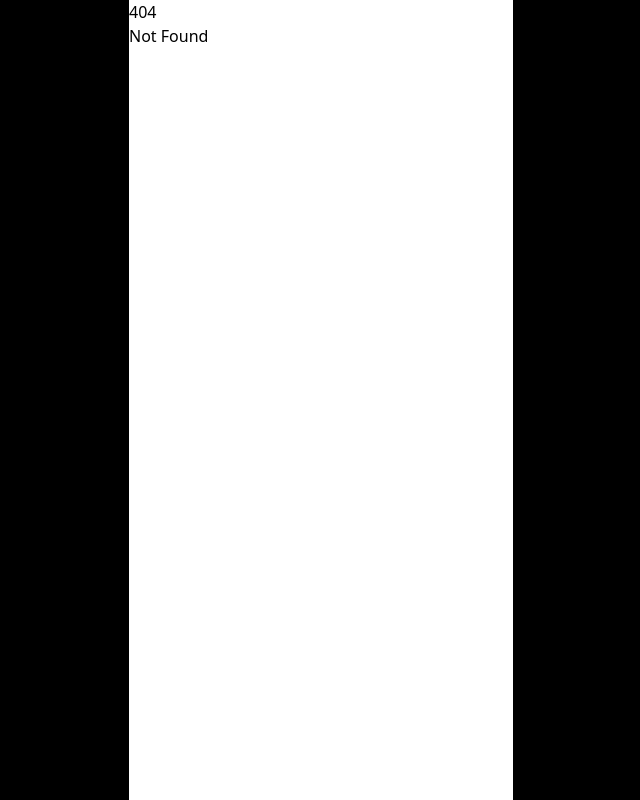
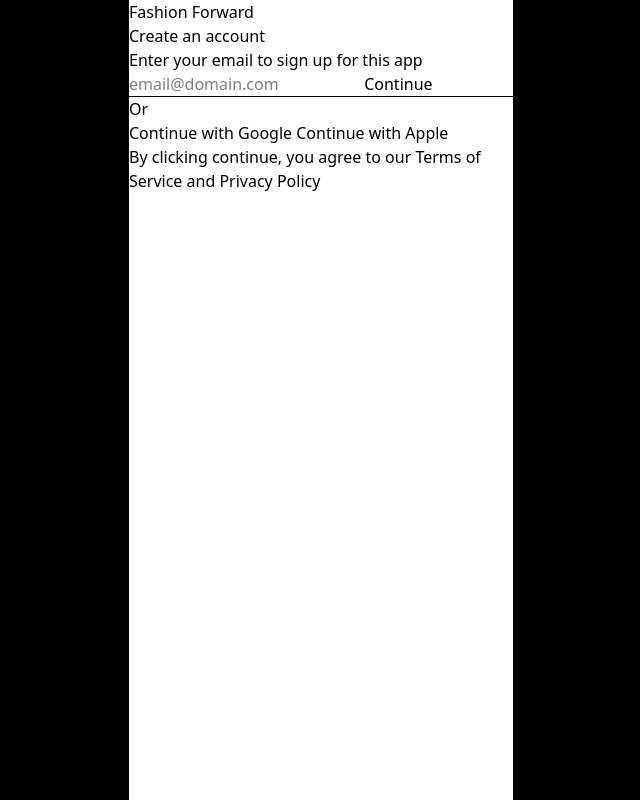
Before and after one commit to TMK04/ff-app, a SvelteKit app: page /signup in a window 1280 px wide. Before the commit this address had no page. Shown: the whole page, without its empty margins (319-959 px from the left). Built offline with nearby package versions, Linux system fonts and the light colour scheme.

Commit message:
/signup: init semantics

```diff
--- /dev/null
+++ b/src/routes/(noauth)/signup/+page.svelte
@@ -0,0 +1,29 @@
+<div>
+	<h1>Fashion Forward</h1>
+	<main>
+		<form>
+			<h1>Create an account</h1>
+			<label>
+				<p>Enter your email to sign up for this app</p>
+				<input placeholder="email@domain.com" type="email" />
+			</label>
+			<button type="submit">Continue</button>
+		</form>
+
+		<div>
+			<hr />
+			<span>Or</span>
+		</div>
+
+		<section>
+			<button>Continue with Google</button>
+			<button>Continue with Apple</button>
+		</section>
+
+		<footer>
+			<!-- TODO: design /tos & /privacy -->
+			By clicking continue, you agree to our <a href="/tos">Terms of Service</a> and
+			<a href="/privacy">Privacy Policy</a>
+		</footer>
+	</main>
+</div>
```
